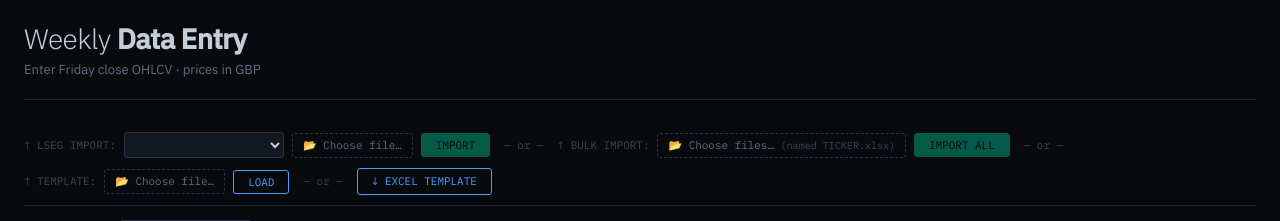
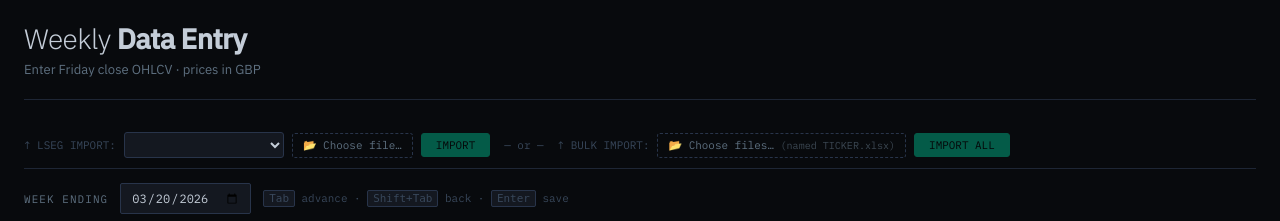
Before and after one commit to rhapsodians/Footprints, a Flask app: page /entry in a window 1280 px wide. Shown: the part 44-265 px from the top of the page. Run offline with Flask 3, Linux system fonts and the light colour scheme; data that the repository does not hold is empty.

Commit message:
Remove template import/export functionality

```diff
--- a/server.py
+++ b/server.py
@@ -4,7 +4,6 @@ All business logic in engine.py / db.py. This file = routes + helpers only.
 """
 import io, json, os
 from datetime import date, timedelta, datetime
-from urllib.parse import quote
 
 import openpyxl
 from openpyxl.styles import Font, PatternFill, Alignment
@@ -131,10 +130,6 @@ def entry():
     sigs_df   = db.get_signals_df()
     signals   = {r["ticker"]: r for r in _dicts(sigs_df)}
     prefill   = {}
-    raw = request.args.get("prefill","")
-    if raw:
-        try: prefill = json.loads(raw)
-        except: pass
     ctx = _ctx("entry")
     ctx.update(tickers=data["tickers"], default_date=_next_friday(),
                latest_prices=latest_p, signals=signals, prefill=prefill)
@@ -173,61 +168,6 @@ def entry_post():
     else:
         flash("No rows saved — fill at least one Close.","err")
     return redirect(url_for("entry"))
-
-@app.route("/entry/export-template")
-def export_template():
-    meta_df  = db.get_etf_meta()
-    universe = sorted(_dicts(meta_df[meta_df["active"]==1]),
-                      key=lambda e:(e.get("display_order",99),e["ticker"]))
-    latest   = db.get_latest_prices()
-    friday   = _next_friday()
-    wb = openpyxl.Workbook(); ws = wb.active; ws.title = "Weekly Entry"
-    hf = PatternFill("solid",fgColor="111418")
-    hfont = Font(name="Courier New",bold=True,color="C8D0DC",size=9)
-    ws.merge_cells("A1:H1"); ws["A1"] = "FOOTPRINTS v2 — WEEKLY DATA ENTRY"
-    ws["A1"].font = Font(name="Courier New",bold=True,color="5B8CF5",size=10)
-    ws["A1"].fill = PatternFill("solid",fgColor="0A0C0F")
-    ws["A1"].alignment = Alignment(horizontal="left",vertical="center",indent=1)
-    ws.row_dimensions[1].height = 20
-    ws.merge_cells("A2:H2"); ws["A2"] = f"Week ending: {friday}  |  Fill CLOSE and VOLUME minimum."
-    ws["A2"].font = Font(name="Courier New",color="3D4A5C",size=8)
-    ws["A2"].fill = PatternFill("solid",fgColor="0A0C0F")
-    ws.row_dimensions[2].height = 14
-    hdrs = ["TICKER","NAME","PREV CLOSE","OPEN","HIGH","LOW","CLOSE ★","VOLUME"]
-    wids = [10,28,12,10,10,10,12,14]
-    for col,(h,w) in enumerate(zip(hdrs,wids),1):
-        c = ws.cell(row=3,column=col,value=h); c.font=hfont; c.fill=hf
-        c.alignment=Alignment(horizontal="right" if col>2 else "left",vertical="center",indent=1 if col<=2 else 0)
-        ws.column_dimensions[get_column_letter(col)].width = w
-    ws.row_dimensions[3].height=16; ws.freeze_panes="A4"
-    cur_sec=""; data_row=4
-    for etf in universe:
-        if etf["sector"]!=cur_sec:
-            cur_sec=etf["sector"]; label=config.SECTOR_LABEL.get(cur_sec,cur_sec)
-            ws.merge_cells(f"A{data_row}:H{data_row}")
-            c=ws.cell(row=data_row,column=1,value=f"── {label}")
-            c.font=Font(name="Courier New",color="3D4A5C",size=7,italic=True)
-            c.fill=PatternFill("solid",fgColor="0D1117")
-            ws.row_dimensions[data_row].height=12; data_row+=1
-        t=etf["ticker"]; prev=latest.get(t,{}).get("close",""); r=data_row
-        for col,val,fmt_str,fg,bg in [
-            (1,t,None,"C8D0DC","0D1117"),(2,etf.get("name",""),None,"6B7A8F","0D1117"),
-            (3,prev if prev else "","0.00","5B8CF5","0D1117")]:
-            c=ws.cell(row=r,column=col,value=val)
-            c.font=Font(name="Courier New",color=fg,size=9 if col<3 else 8,bold=col==1)
-            c.fill=PatternFill("solid",fgColor=bg)
-            c.alignment=Alignment(horizontal="right" if col==3 else "left",vertical="center",indent=1 if col<3 else 0)
-            if fmt_str: c.number_format=fmt_str
-        for col in range(4,9):
-            c=ws.cell(row=r,column=col)
-            c.font=Font(name="Courier New",color="E8EDF5",size=10)
-            c.fill=PatternFill("solid",fgColor="0D1117")
-            c.number_format="0.0000" if col==7 else ("0" if col==8 else "0.00")
-            c.alignment=Alignment(horizontal="right",vertical="center")
-        ws.row_dimensions[r].height=15; data_row+=1
-    buf=io.BytesIO(); wb.save(buf); buf.seek(0)
-    return send_file(buf, mimetype="application/vnd.openxmlformats-officedocument.spreadsheetml.sheet",
-                     as_attachment=True, download_name=f"footprints_entry_{friday}.xlsx")
 
 @app.route("/entry/import-lseg", methods=["POST"])
 def entry_import_lseg():
@@ -293,41 +233,6 @@ def entry_import_lseg_bulk():
 
     return redirect(url_for("entry"))
 
-
-@app.route("/entry/import-template", methods=["POST"])
-def import_template():
-    f = request.files.get("template_file")
-    if not f:
-        flash("No file uploaded.","err"); return redirect(url_for("entry"))
-    try:
-        wb = openpyxl.load_workbook(io.BytesIO(f.read()), data_only=True)
-        ws = wb["Weekly Entry"]
-    except Exception as e:
-        flash(f"Could not read template: {e}","err"); return redirect(url_for("entry"))
-    tset = set(db.get_etf_meta()["ticker"])
-    parsed = {}
-    skipped = 0
-    for row in ws.iter_rows(min_row=4, values_only=True):
-        t = str(row[0]).strip().upper() if row[0] else ""
-        if not t or t not in tset: continue
-        try:
-            cl = float(row[6]) if row[6] not in (None, "") else None
-            if cl is None: continue                          # close is mandatory
-            vo = float(row[7]) if row[7] not in (None, "") else 0.0  # volume optional
-            parsed[t] = {"open":  float(row[3]) if row[3] not in (None, "") else cl,
-                         "high":  float(row[4]) if row[4] not in (None, "") else cl,
-                         "low":   float(row[5]) if row[5] not in (None, "") else cl,
-                         "close": cl, "volume": vo}
-        except (ValueError, TypeError):
-            skipped += 1
-            continue
-    if not parsed:
-        flash("No valid data in template.","err"); return redirect(url_for("entry"))
-    msg = f"Template loaded: {len(parsed)} ETFs ready. Review and submit."
-    if skipped:
-        msg += f" ({skipped} row(s) skipped — bad data)"
-    flash(msg,"ok")
-    return redirect(url_for("entry") + "?prefill=" + quote(json.dumps(parsed)))
 
 # ── Recompute ─────────────────────────────────────────────────────────────────
 @app.route("/recompute", methods=["POST"])
--- a/templates/entry.html
+++ b/templates/entry.html
@@ -16,8 +16,6 @@
 .btn-import-green{background:var(--green);color:#000;border-color:var(--green)}
 .btn-import-green:hover{opacity:.85}
 .import-sep{font-family:var(--mono);font-size:.73rem;color:var(--text3);white-space:nowrap;padding:0 4px}
-.btn-export{font-family:var(--mono);font-size:.73rem;background:none;color:var(--accent);border:1px solid var(--accent);border-radius:3px;padding:4px 14px;cursor:pointer;text-decoration:none;white-space:nowrap;transition:all .15s}
-.btn-export:hover{background:var(--blue-dim)}
 /* ── Progress ────────────────────────────────────────────────────────────── */
 .prog-wrap{display:flex;flex-direction:column;gap:3px;min-width:160px}
 .prog-label{font-family:var(--mono);font-size:.73rem;color:var(--text2)}
@@ -93,18 +91,6 @@ table.entry-tbl{width:100%;border-collapse:collapse;font-family:var(--mono);font
     </label>
     <button type="submit" class="btn-import btn-import-green" id="bulk-sub" disabled>IMPORT ALL</button>
   </form>
-  <span class="import-sep">&mdash; or &mdash;</span>
-  <form id="tmpl-form" method="POST" action="/entry/import-template" enctype="multipart/form-data"
-        style="display:flex;align-items:center;gap:8px">
-    <span class="import-label">&#8593; TEMPLATE:</span>
-    <label class="import-file-lbl">
-      <input type="file" name="template_file" accept=".xlsx" class="import-file-native" id="tmpl-file">
-      <span id="tmpl-txt">&#128194; Choose file&hellip;</span>
-    </label>
-    <button type="submit" class="btn-import">LOAD</button>
-  </form>
-  <span class="import-sep">&mdash; or &mdash;</span>
-  <a href="/entry/export-template" class="btn-export">&#8595; EXCEL TEMPLATE</a>
 </div>
 
 {# Main entry form #}
```
